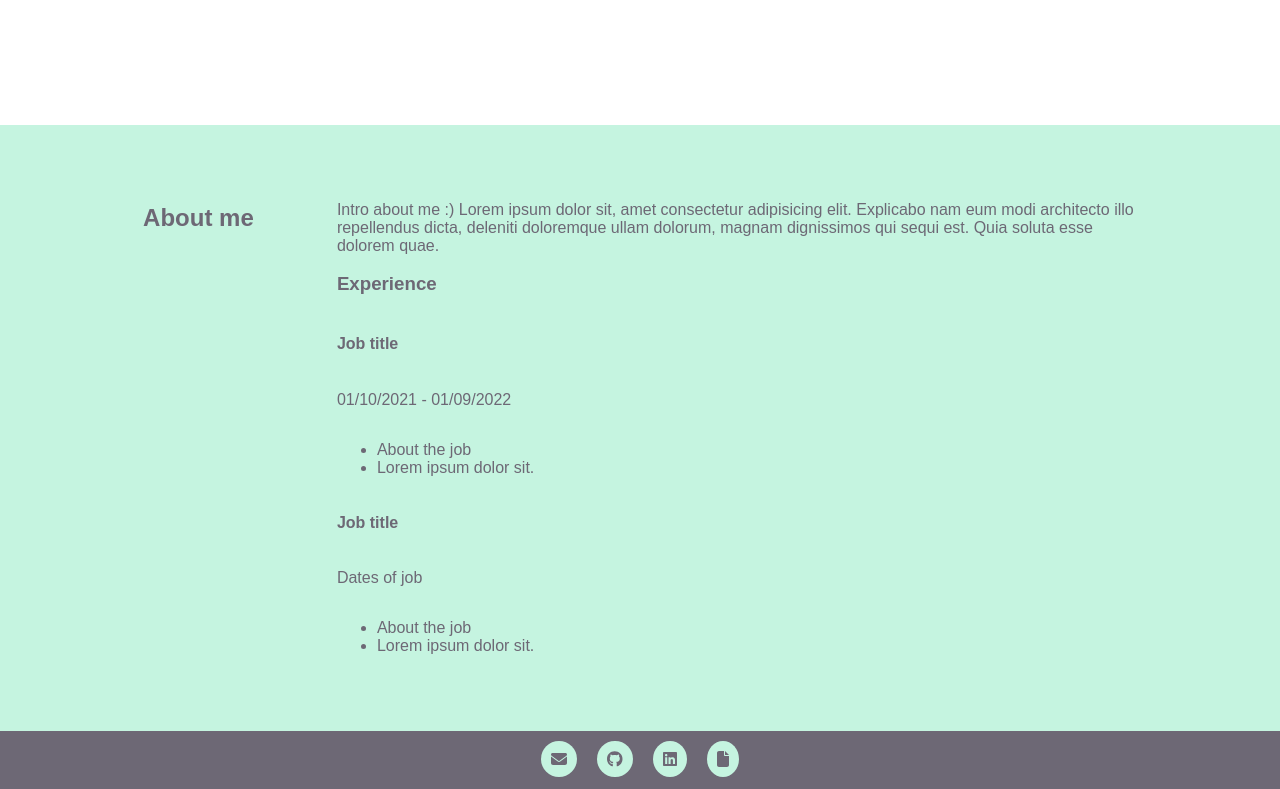
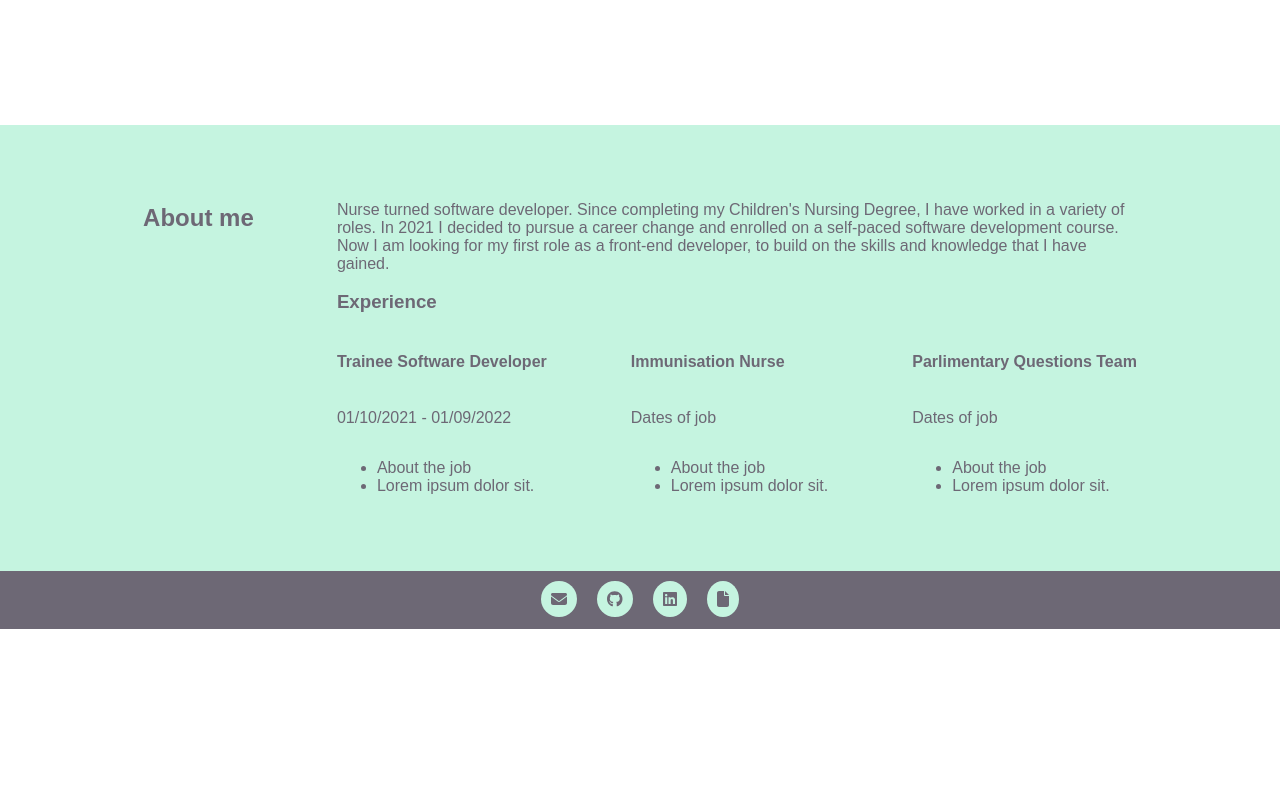
Before and after one commit to OBuckland/portfolio-v2, a React (Create React App) app: page / in a window 1280 px wide. Shown: the part 2221-3010 px from the top of the page. After the commit the page ends 2850 px from the top, so only its background shows below. Built offline with nearby package versions, Linux system fonts and the light colour scheme; a web font is replaced by a local one.

Commit message:
reformat and add text to about section

```diff
--- a/src/components/About/About.jsx
+++ b/src/components/About/About.jsx
@@ -1,5 +1,7 @@
 import React from 'react';
-import styles from './About.module.scss'
+import styles from './About.module.scss';
+import nology from '../../assets/nology_logo2.jpeg';
+
 
 const About = () => {
   return (
@@ -7,12 +9,14 @@ const About = () => {
       <h2>About me</h2>
       <div>
 
-        <p className={styles.aboutIntro}>Intro about me :) Lorem ipsum dolor sit, amet consectetur adipisicing elit. Explicabo nam eum modi architecto illo repellendus dicta, deleniti doloremque ullam dolorum, magnam dignissimos qui sequi est. Quia soluta esse dolorem quae.</p>
+        <p className={styles.aboutIntro}>Nurse turned software developer.  Since completing my Children's Nursing Degree, I have worked in a variety of roles. In 2021 I decided to pursue a career change and enrolled on a self-paced software development course. Now I am looking for my first role as a front-end developer, to build on the skills and knowledge that I have gained. </p>
         <h3>Experience</h3>
+
+        <div className={styles.jobContainer}>
 
         <div className={styles.textContainer}>
           <h4>
-            Job title
+            Trainee Software Developer
           </h4>
           <p>01/10/2021 - 01/09/2022</p>
           <ul>
@@ -22,8 +26,9 @@ const About = () => {
         </div>
 
         <div  className={styles.textContainer}>
+          {/* <img src={nology} alt="" /> */}
           <h4>
-            Job title
+            Immunisation Nurse
           </h4>
           <p>Dates of job</p>
           <ul>
@@ -32,6 +37,19 @@ const About = () => {
           </ul>
         </div>
 
+        <div  className={styles.textContainer}>
+          <h4>
+            Parlimentary Questions Team
+          </h4>
+          <p>Dates of job</p>
+          <ul>
+            <li>About the job</li>
+            <li>Lorem ipsum dolor sit.</li>
+          </ul>
+        </div>
+
+        </div>
+
       </div>
     </section>
   )
--- a/src/components/About/About.module.scss
+++ b/src/components/About/About.module.scss
@@ -21,3 +21,8 @@ color: $colour-primary-grey;
 .aboutIntro{
     width: 800px;
 }
+
+.jobContainer {
+    display: flex;
+    justify-content: space-between;
+}
```
